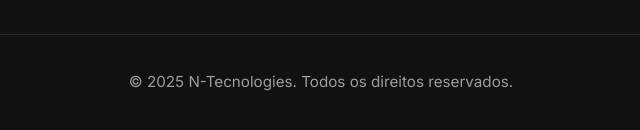
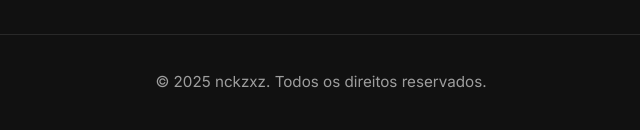
Before and after one commit to nckzxz/portif-lio-, a plain HTML site: page index.html in a window 1280 px wide. Shown: the part 4586-4716 px from the top of the page, 319-959 px from the left. Drawn offline with Linux system fonts and the light colour scheme.

Commit message:
Update index.html

```diff
--- a/index.html
+++ b/index.html
@@ -3,7 +3,7 @@
 <head>
     <meta charset="UTF-8">
     <meta name="viewport" content="width=device-width, initial-scale=1.0">
-    <title>N-Tecnologies</title>
+    <title>DMT | Solutions</title>
     <link rel="stylesheet" href="https://cdnjs.cloudflare.com/ajax/libs/font-awesome/6.4.0/css/all.min.css">
     <link href="https://fonts.googleapis.com/css2?family=Inter:wght@300;400;500;600;700;800&display=swap" rel="stylesheet">
     <style>
@@ -1118,7 +1118,7 @@
                 </div>
             </div>
             <div class="copyright">
-                <p>&copy; 2025 N-Tecnologies. Todos os direitos reservados.</p>
+                <p>&copy; 2025 nckzxz. Todos os direitos reservados.</p>
             </div>
         </div>
     </footer>
```
